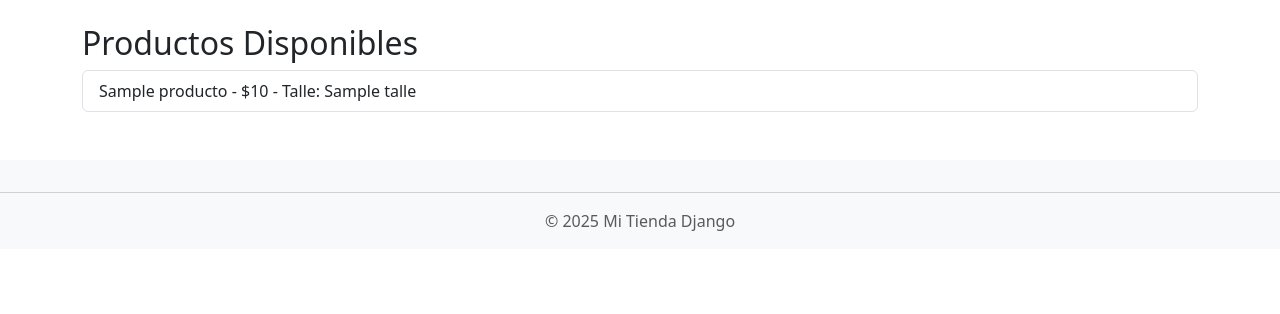
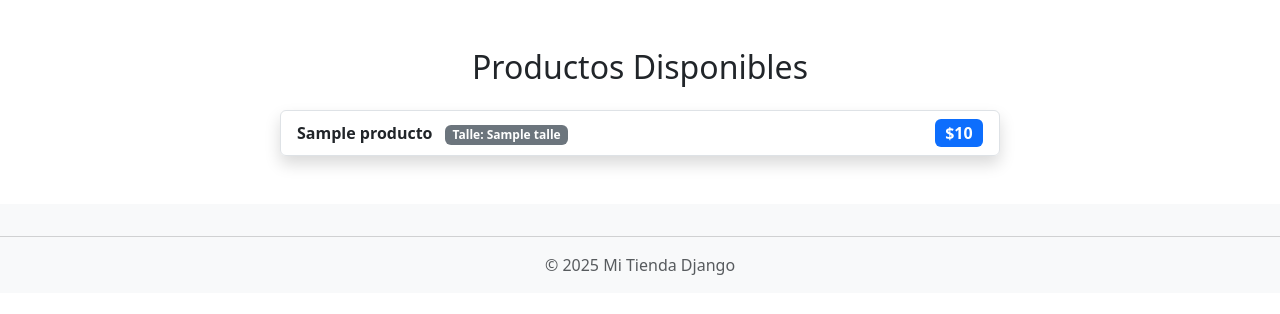
Before and after one commit to Matias0398/Tp3_django, a Django app: template tienda/templates/home.html in a window 1280 px wide. Shown: the part 56-370 px from the top of the page. Run offline with Django 3.2, Linux system fonts and the light colour scheme; the template is opened without the code that fills it: most values are stand-ins (such as "Sample title", 1, 10 or a date in 2020).

Commit message:
usando boostrap para mejorar las vistas

```diff
--- a/tienda/templates/home.html
+++ b/tienda/templates/home.html
@@ -3,17 +3,28 @@
 {% block title %}Inicio{% endblock %}
 
 {% block content %}
-<h2>Productos Disponibles</h2>
-
+<div class="container mt-5">
+    <div class="row justify-content-center">
+        <div class="col-md-8">
+            <h2 class="mb-4 text-center">Productos Disponibles</h2>
             {% if productos %}
-    <ul class="list-group">
+                <ul class="list-group shadow">
                     {% for producto in productos %}
-            <li class="list-group-item">
-                {{ producto.nombre }} - ${{ producto.precio }} - Talle: {{ producto.talle.nombre }}
+                        <li class="list-group-item d-flex justify-content-between align-items-center">
+                            <div>
+                                <strong>{{ producto.nombre }}</strong>
+                                <span class="badge bg-secondary ms-2">Talle: {{ producto.talle.nombre }}</span>
+                            </div>
+                            <span class="badge bg-primary fs-6">${{ producto.precio }}</span>
                         </li>
                     {% endfor %}
                 </ul>
             {% else %}
-    <p>No hay productos cargados.</p>
+                <div class="alert alert-info mt-4" role="alert">
+                    No hay productos cargados.
+                </div>
             {% endif %}
+        </div>
+    </div>
+</div>
 {% endblock %}
```
Also changed, not shown: tienda/templates/agregar_cliente.html (+9 -4 lines), tienda/templates/agregar_producto.html (+9 -4 lines). Lines whose indentation alone changed are shown as unchanged.
